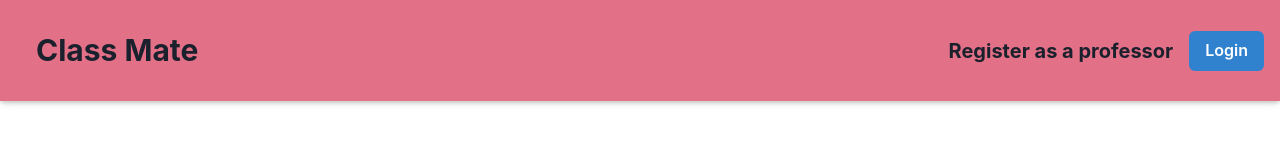
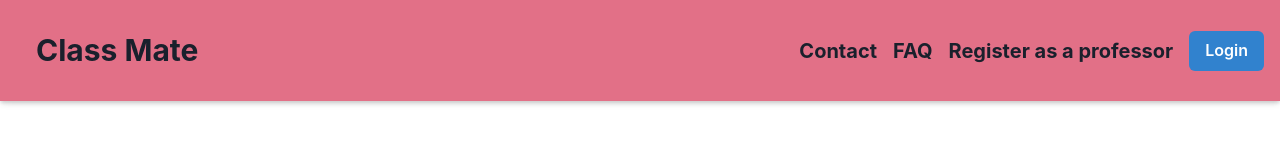
Before and after one commit to sHarshil-Shah/5709-web, a React (Create React App) app in the folder frontend/: page / in a window 1280 px wide. Shown: the top 160 px of the page. Built offline with nearby package versions, Linux system fonts and the light colour scheme.

Commit message:
router added

```diff
--- a/frontend/src/TitleBar.tsx
+++ b/frontend/src/TitleBar.tsx
@@ -36,16 +36,17 @@ const TitleBar = () => {
 
         console.log(location);
         if (location.pathname === "/") {
-            setMenuOptions(
-                loggedInUserType !== '' ? [{title: "Dashboard", route: "/dashboard"}] :
-                    [{title: "Register as a professor", route: "/Signup"}]
+            setMenuOptions([
+                    {title: "Contact", route: "/contact"},
+                    {title: "FAQ", route: "/faq"},
+                    loggedInUserType !== '' ? {title: "Dashboard", route: "/dashboard"} : {
+                        title: "Register as a professor",
+                        route: "/Signup"
+                    },
+                ]
             );
         } else if (
-            location.pathname === "/dashboard" ||
-            location.pathname === "/news" ||
             location.pathname === "/assignments" ||
-            location.pathname === "/announcement" ||
-            location.pathname === "/content" ||
             location.pathname === "/prof" ||
             location.pathname === '/calender' ||
             location.pathname === '/discussions'
@@ -71,10 +72,9 @@ const TitleBar = () => {
                 {title: "Announcement", route: "/announcement"},
                 {title: "Content", route: "/content"},
                 {title: 'Calender', route: "/calender"},
-                {title: 'discussions',route: "/discussions"}
+                {title: 'discussions', route: "/discussions"}
             ]);
         } else if (location.pathname === "/course" ||
-        location.pathname === "/news" ||
             location.pathname === "/quiz" ||
             location.pathname === "/profAssignment" ||
             location.pathname === "/studAssignment"
@@ -86,14 +86,27 @@ const TitleBar = () => {
                 {title: "Assignment", route: getLoggedInUserType() === "prof" ? "/profAssignment" : "/studAssignment"},
                 {title: 'Calender', route: "/calender"}
             ])
+        } else if (location.pathname === "/dashboard" ||
+            location.pathname === "/news" ||
+            location.pathname === "/announcement"
+        ) {
+            setMenuOptions([
+                {title: "Dashboard", route: "/dashboard"},
+                {title: "News", route: "/news"},
+                {title: "Announcement", route: "/announcement"},
+                {title: "Content", route: "/content"},
+                {title: 'Calender', route: "/calender"},
+                {title: 'Discussion', route: "/discussions"}
+            ]);
+        } else if (location.pathname === "/content") {
+            setMenuOptions([
+                {title: "Quiz", route: "/quiz"},
+                {title: "Assignment", route: getLoggedInUserType() === "prof" ? "/profAssignment" : "/studAssignment"},
+            ]);
         } else {
             setMenuOptions([]);
         }
     }, [location]);
-
-    const isAdminDashboard = location.pathname.startsWith('/admin'); // Check if the current path is '/admin'
-    const contactLink = isAdminDashboard ? '/admin/contact' : '/contact';
-    const faqLink = isAdminDashboard ? '/admin/faq' : '/faq';
 
     return (
         <div>
--- a/frontend/src/components/Admin/adminDashboard.tsx
+++ b/frontend/src/components/Admin/adminDashboard.tsx
@@ -1,21 +1,20 @@
 import React from 'react';
-import { Box, Flex, ChakraProvider, Text, Link } from '@chakra-ui/react';
-import { Link as RouterLink } from 'react-router-dom';
+import {Box, Text} from '@chakra-ui/react';
 import AdminNavBar from './adminNavigationBar';
 
 const AdminDashboard: React.FC = () => {
-  return (
-    <ChakraProvider>
+    return (<>
             <Box>
-        <AdminNavBar />
+                <AdminNavBar/>
             </Box>
             <Box p={8}>
                 <Text fontSize="xl" fontWeight="bold" mb={4}>
                     Welcome to the Admin Dashboard!
                 </Text>
             </Box>
-    </ChakraProvider>
-  );
+        </>
+    )
+        ;
 };
 
 export default AdminDashboard;
--- a/frontend/src/components/StudentDashboard/ProfessorDashboard.tsx
+++ b/frontend/src/components/StudentDashboard/ProfessorDashboard.tsx
@@ -4,28 +4,30 @@ import CourseList from './CourseList'
 import Analytics from './Analytics'
 import {course} from '../model/course.model';
 import envVariables from '../../importenv';
+import Loader from "../../loading";
 
 function StudentDashboard() {
 
+    const [isLoading, setLoading] = useState(false);
+
     const [courses, setCourses] = useState<course[]>([]);
-    const [show, setShow] = useState(false);
-    const [newCourse, setNewCourse] = useState<course>({
-        title: "",
-        courseID: "",
-        description: "",
-    });
 
-    const mongoURI = envVariables.mongoURI;
 
     useEffect(() => {
         fetchCourses();
     }, []);
 
     const fetchCourses = () => {
+        setLoading(true);
+
         fetchCoursesFromBackend().then((courses) => {
             setCourses(courses);
+            setLoading(false);
+        }).finally(() => {
+            // setLoading(false);
         });
     };
+
 
     function fetchCoursesFromBackend(): Promise<course[]> {
         const backendURL = envVariables.backendURL;
@@ -46,11 +48,14 @@ function StudentDashboard() {
     }
 
     return (
-        <div className="d-flex mt-5 landing-container">
-            <CourseList courses={courses}/>
-            <Analytics/>
-        </div>
-    )
+        <>
+            {isLoading && <Loader/>}
+            <div className="d-flex mt-5 landing-container">
+                <CourseList courses={courses}/>
+                <Analytics/>
+            </div>
+        </>
+    );
 }
 
-export default StudentDashboard
+export default StudentDashboard;
--- a/frontend/src/importenv.ts
+++ b/frontend/src/importenv.ts
@@ -1,14 +1,12 @@
 // Author: Harshil Shah
-const variables = {'backendURL': 'https://classmate-backend.onrender.com', 'frontendURL': 'https://classmate-g7.netlify.app'};
-// const variables = {'backendURL': 'http://localhost:3000', 'frontendURL': 'https://classmate-g7.netlify.app'};
-// testing gitignore
+// const variables = {'backendURL': 'https://classmate-backend.onrender.com', 'frontendURL': 'https://classmate-g7.netlify.app'};
+const variables = {'backendURL': 'http://localhost:3000', 'frontendURL': 'https://classmate-g7.netlify.app'};
+
 const entries = Object.entries(variables);
 const envVariables: Record<string, string> = {};
 
 entries.forEach(([key, value]) => {
-    // const [key, value] = line.split('=');
     envVariables[key] = value || '';
-
 });
 
 export default envVariables;
--- a/frontend/src/router.tsx
+++ b/frontend/src/router.tsx
@@ -42,9 +42,6 @@ const DashBoardRoute = React.lazy(() => import('./DynamicRoute/DashboardRoute'))
 const ForgetPassword = React.lazy(() => import('./components/UserManagement/forgetPassword'));
 
 const Announcement = React.lazy(() => import('./components/Announcement/Announcement'));
-
-//news
-const News = React.lazy(() => import('./components/News/News'));
 
 const Content = React.lazy(() => import('./components/Content/Content'));
 const ProfSignUp = React.lazy(() => import('./components/UserManagement/SignUp'));
@@ -100,15 +97,14 @@ const [userType, setUserType] = useState('');
                         <Route path="/discussions" element={<DiscussionList/>}/>
 
                         {userType === 'stud' && (
-                        <Route path="/news" element={<UsersNews />} />
+                            <Route path="/news" element={<UsersNews/>}/>
                         )}
                         {userType === 'prof' && (
-                        <Route path="/news" element={<UsersNews />} />
+                            <Route path="/news" element={<UsersNews/>}/>
                         )}
                         {userType === 'admin' && (
-                        <Route path="/admin/news" element={<AdminNews />} />
+                            <Route path="/admin/news" element={<AdminNews/>}/>
                         )}
-
 
 
                     </Routes>
```
Lines whose indentation alone changed are shown as unchanged.
